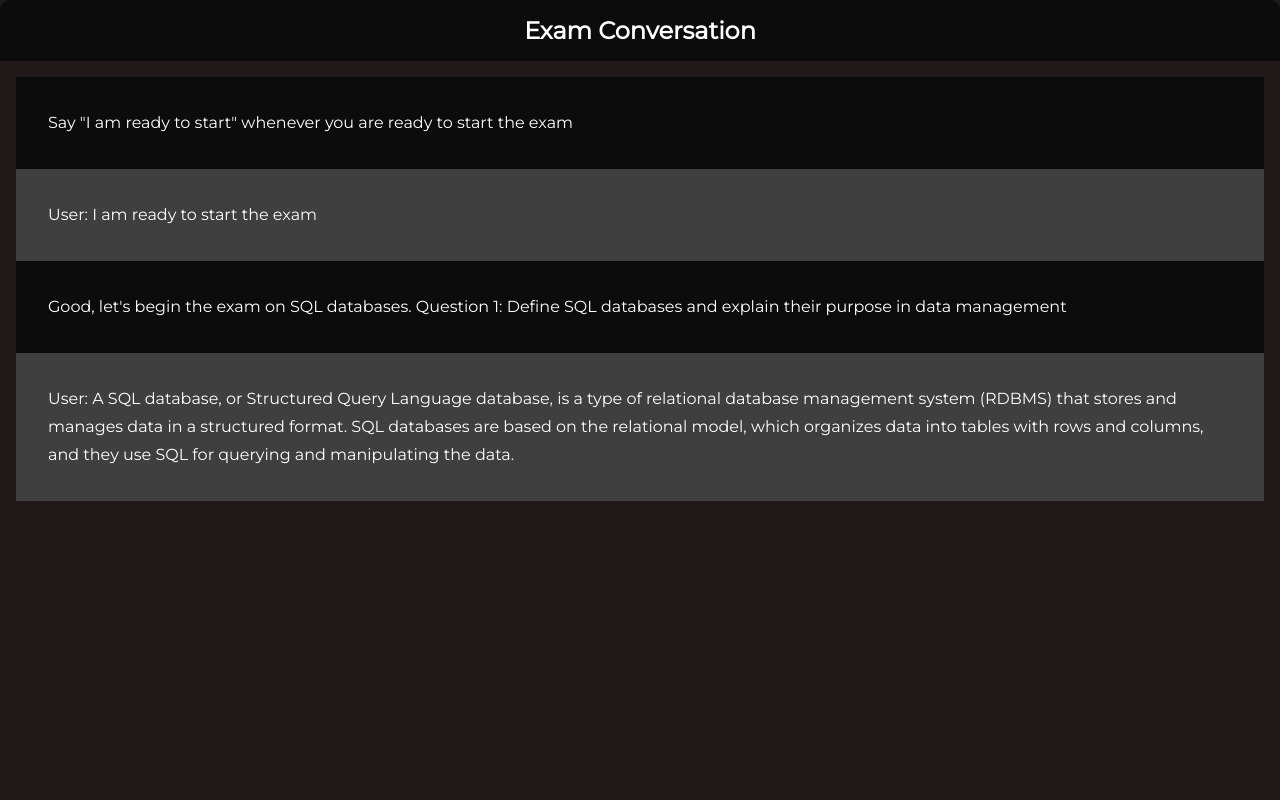
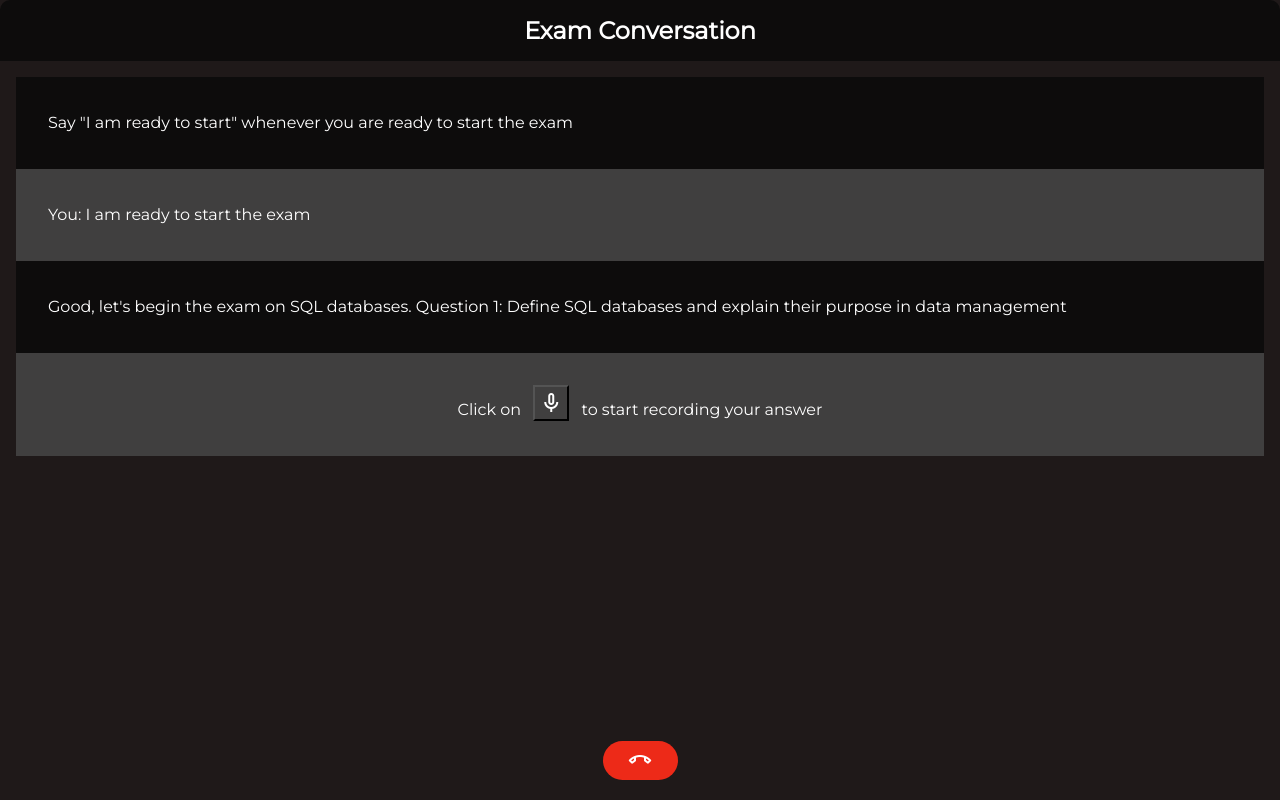
Before and after one commit to MayankBansal12/Exam-GPT, a React (Create React App) app: page /test in a window 1280 px wide. Built offline with nearby package versions, Linux system fonts and the light colour scheme.

Commit message:
Added more styles in Test.jsx

```diff
--- a/public/index.html
+++ b/public/index.html
@@ -1,17 +1,24 @@
 <!DOCTYPE html>
 <html lang="en">
+
 <head>
   <meta charset="utf-8" />
   <link rel="icon" href="%PUBLIC_URL%/favicon.ico" />
   <meta name="viewport" content="width=device-width, initial-scale=1" />
-    <meta name="description" content="Oral Exam conducted using AI bot and GPT model"/>
+  <meta name="description" content="Oral Exam conducted using AI bot and GPT model" />
+
+  <!-- Google Fonts -->
+  <link rel="stylesheet"
+    href="https://fonts.googleapis.com/css2?family=Material+Symbols+Outlined:opsz,wght,FILL,GRAD@24,400,0,0" />
 
   <!-- Css stylesheet -->
   <link rel="stylesheet" href="style.css">
   <title>AI Oral Exam</title>
 </head>
+
 <body>
   <div id="root"></div>
   <script src="../src/index.js" type="text/jsx"></script>
 </body>
+
 </html>
--- a/public/style.css
+++ b/public/style.css
@@ -1,3 +1,4 @@
+/* Google Fonts */
 @import url('https://fonts.googleapis.com/css2?family=Montserrat&family=Poppins:ital,wght@0,400;0,600;1,400&display=swap');
 
 * {
@@ -112,9 +113,10 @@ ul li {
 
 .conversation {
     width: 100%;
-    height: 100%;
+    height: 90%;
     overflow: scroll;
-    padding: 1rem;
+    margin-block: 1rem;
+    padding-inline: 1rem;
 }
 
 .chat {
@@ -129,3 +131,24 @@ ul li {
 .user {
     background: #403f3f;
 }
+
+.end-btn {
+    width: 75px;
+    background-color: #ed2a18;
+    border: none;
+    padding: 0.35rem;
+    border-radius: 5rem;
+    font-size: 1rem;
+}
+
+.end-btn:hover {
+    cursor: pointer;
+    background-color: #ea4335;
+}
+
+.mic-btn {
+    background: transparent;
+    padding: 0.25rem;
+    margin-inline: 0.5rem;
+    cursor: pointer;
+}
--- a/src/Test.jsx
+++ b/src/Test.jsx
@@ -1,15 +1,21 @@
-import React from 'react';
+import React, { useState } from 'react';
 
 const Test = () => {
+    const [speech, setSpeech] = useState(false);
+    const recording = () => {
+        setSpeech(true)
+    }
     return (
         <div className="test-container">
             <h2>Exam Conversation</h2>
             <div className="conversation">
                 <div className="chat gpt">Say "I am ready to start" whenever you are ready to start the exam</div>
-                <div className="chat user">User: I am ready to start the exam</div>
+                <div className="chat user">You: I am ready to start the exam</div>
                 <div className="chat gpt">Good, let's begin the exam on SQL databases. Question 1: Define SQL databases and explain their purpose in data management</div>
-                <div className="chat user">
-                    User: A SQL database, or Structured Query Language database, is a type of relational database management system (RDBMS) that stores and manages data in a structured format. SQL databases are based on the relational model, which organizes data into tables with rows and columns, and they use SQL for querying and manipulating the data.</div>
+                <div className="chat user" style={{ "textAlign": "center" }}>{!speech ? <span>Click on  <button className="material-symbols-outlined mic-btn" onClick={recording}>mic</button>  to start recording your answer</span> : "Recording..."}</div>
+            </div>
+            <div style={{ "width": "100%", "textAlign": "center" }}>
+                <button className="end-btn"><span className="material-symbols-outlined">call_end</span></button>
             </div>
         </div>
     )
```
Lines whose indentation alone changed are shown as unchanged.
